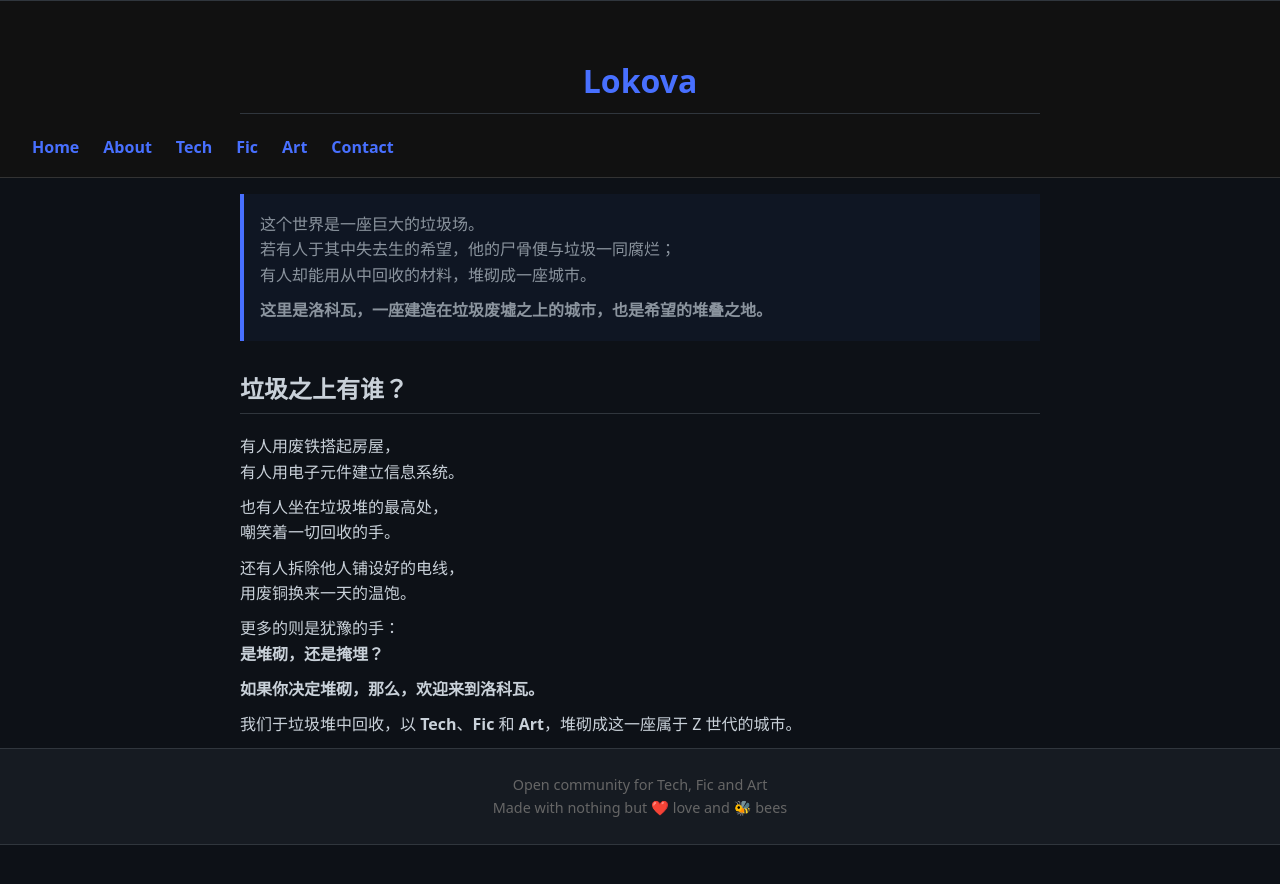
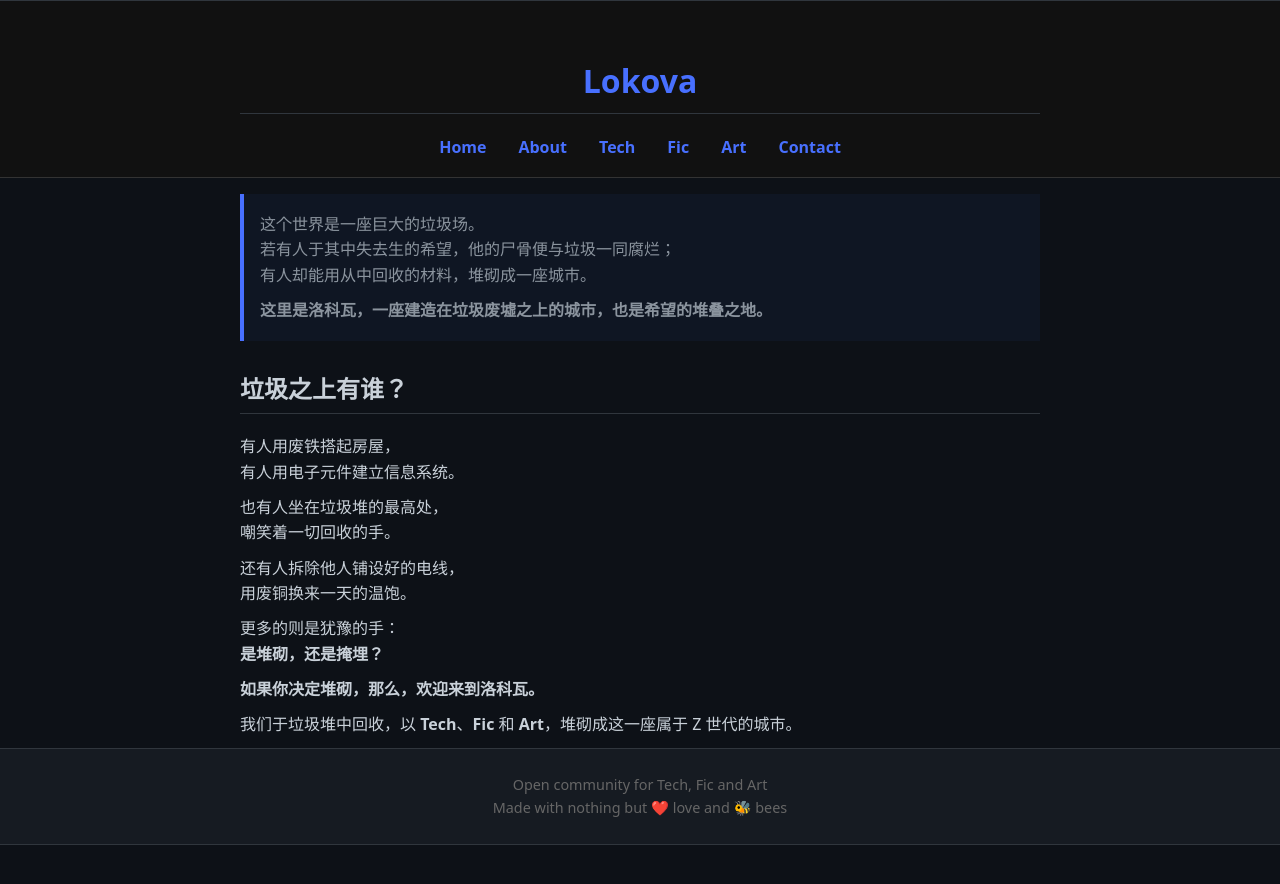
Before and after one commit to IlyaYezelovsky/lokova.org, a Jekyll site: the page built from index.md, in a window 1280 px wide. Shown: the top 884 px of the page. Built offline with Jekyll 4.4.1, drawn with Linux system fonts in a browser that asks for light colours.

Commit message:
Update dark.css

```diff
--- a/assets/css/dark.css
+++ b/assets/css/dark.css
@@ -116,23 +116,30 @@ input:focus, textarea:focus, select:focus {
 .site-header {
   background-color: #111;
   border-bottom: 1px solid #333;
-  padding: 1rem 2rem;
+  padding: 1rem 0;
+  text-align: center;
 }
 
 .navbar ul {
   list-style: none;
   margin: 0;
   padding: 0;
-  display: flex;
-  gap: 1.5rem;
+  display: inline-flex; /* inline-flex让整个导航组居中 */
+  gap: 2rem;
+}
+
+.navbar li {
+  display: inline-block;
 }
 
 .navbar a {
   color: #4870FF;
   text-decoration: none;
   font-weight: 600;
+  transition: color 0.2s ease;
 }
 
 .navbar a:hover {
+  color: #6d8eff;
   text-decoration: underline;
 }
```
